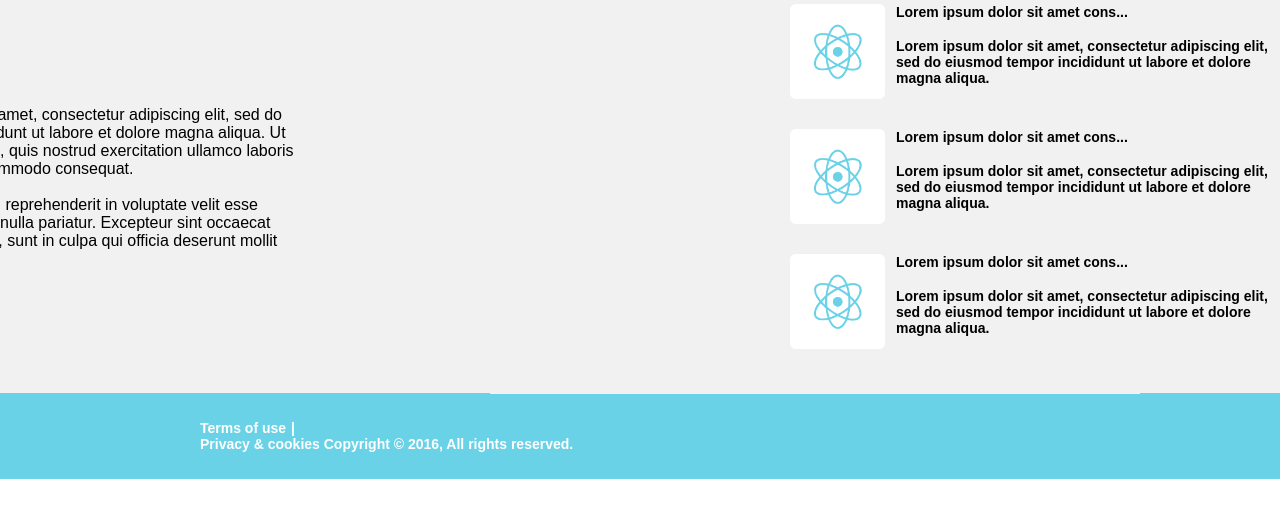
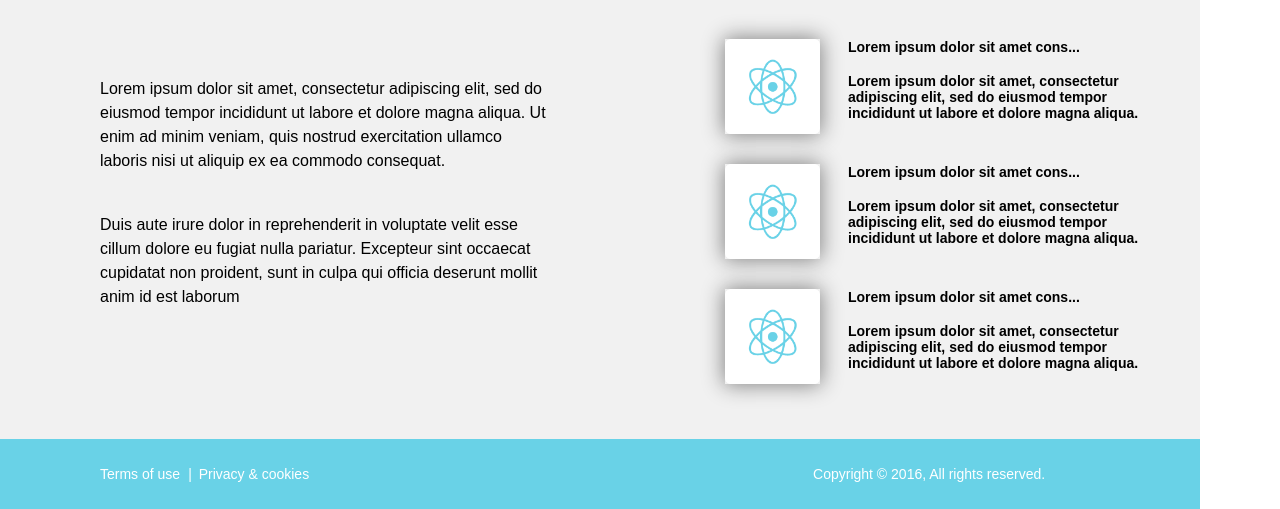
Before and after one commit to elena-protsiuk/lemon-school, a plain HTML site: page 5/index.html in a window 1280 px wide. Shown: the part 1678-2187 px from the top of the page. Before the commit the page ends 2157 px from the top, so only its background shows below. Drawn offline with Linux system fonts and the light colour scheme.

Commit message:
homework5

```diff
--- a/5/css/style.css
+++ b/5/css/style.css
@@ -3,9 +3,12 @@
 .wrapper {
 	background-color: #69d2e7;
 	border-top: 5px solid #fa6900;
+	max-width: 1200px;
+	padding-left: 100px;
+	padding-right: 100px;
 }
 .content {
-	max-width: 1000px;
+	width: 100%;
 	margin-left: auto;
 	margin-right: auto;
 }
@@ -55,6 +58,9 @@ line-height: 1em;
 	background-color: #f1f1f1;
 	padding-bottom: 63px;
 	border-top: 1px solid #f1f1f1;
+	width: 1200px;
+	padding-left: 100px;
+	padding-right: 100px;
 }
 .about-content {
 	background-color: white;
@@ -64,6 +70,7 @@ line-height: 1em;
 	width: 835px;
 	margin-left: auto;
 	margin-right: auto;
+	box-shadow: 0 0 20px 1px grey;
 }
 .about_title {
 	font-size: 36px;
@@ -80,14 +87,18 @@ line-height: 1em;
 	font-size: 22px;
 	text-align: left;
 	padding-bottom: 72px;
+	padding-left: 30px;
+	padding-right: 30px;
 }
 .shape-wrapper {
 	background-color: #f1f1f1;
+	width: 1200px;
 }
 .shape-content {
-	max-width: 1000px;
+	max-width: 100%;
 	margin-left: auto;
 	margin-right: auto;
+	padding-right: 100px;
 }
 .shape-content figure {
 	display: inline-block;
@@ -95,22 +106,28 @@ line-height: 1em;
 .shape-content figcaption {
 	text-align: center;
 	font-size: 24px;
-	margin-left: -20px;
+	margin-left: -25px;
 	padding-top: 25px;
 	padding-bottom: 43px;
 }
 .shape-content .shape1 {
-	padding-left: 90px;
+    padding-left: 185px;
 }
 .shape-content .shape2 {
-	padding: 0 155px;
+	padding: 0 150px;
 }
 .main {
+	width: 1200px;
+	padding-left: 100px;
+	padding-right: 100px;
 	background-color: #fa6900;
 	position: relative;
 	overflow: hidden;
 }
 .orange-content {
+	max-width: 100%;
+	margin-left: auto;
+	margin-right: auto;
 	position: relative;
 }
 .text {
@@ -118,10 +135,11 @@ line-height: 1em;
 	padding-top: 100px;
 	padding-bottom: 100px;
 	max-width: 431px;
+	margin-left: -100px;
 }
 .shape4 {
-	width: 900px;
-	height: 900px;
+	width: 835px;
+	height: 835px;
 	background-color: #fff;
 	border-radius: 50%;
 	position: absolute;
@@ -158,38 +176,47 @@ line-height: 1em;
 .text p {
 	padding-left: 100px;
 }
-aside {
+.latest-wrapper {
 	background-color: #f1f1f1;
-	margin-top: 20px;
-	float: right;
-	max-width: 650px;
+	width: 1200px;
+	padding-left: 100px;
+	padding-right: 100px;
+}
+.latest-content {
+	max-width: 100%;
 	margin-left: auto;
 	margin-right: auto;
 }
-.latest-wrapper {
-	background-color: #f1f1f1;
-}
-.latest-content {
-	width: 1000px;
+.posts {
+	margin-top: 20px;
+	float: right;
+	width: 50%;
 	margin-left: auto;
 	margin-right: auto;
 }
-.aside1 {
-	padding-top: 35px;
-	padding-left: 300px;
+.latest-wrapper .posts p {
+	font-size: 26px;
+	font-weight: 700;
+	padding-left: 125px;
+	padding-top: 90px;
+	padding-bottom: 55px;
+}
+.latest-wrapper .posts img {
+	box-shadow: 0 0 20px 1px grey;
 }
 .logo1 {
 	display: inline-block;
-	padding-top: 30px;
-	margin-right: -150px;
+    padding-left: 125px;
+    padding-bottom: 30px;
+    margin-right: -50px;
 }
 .logo1 img {
 	float: left;
-	margin-right: 11px;
+	margin-right: 28px;
 	width: 95px;
 }
 .logo1 div {
-	padding-left: 11px;
+	padding-left: 28px;
 }
 .latest-post,
 .latest-description {
@@ -197,29 +224,24 @@ aside {
 	font-size: 14px;
 	font-weight: 700;
 }
-.latest-wrapper .aside1 p {
-	font-size: 26px;
-	font-weight: 700;
-	padding-bottom: 20px;
-	padding-top: 25px;
-}
 .logo3 {
 	display: inline-block;
-	padding-top: 30px;
 	padding-bottom: 45px;
-	margin-right: -150px;
+    padding-left: 125px;
+    margin-right: -50px;
 }
 .logo3 img {
 	float: left;
-	margin-right: 11px;
+	margin-right: 28px;
 	width: 95px;
 }
 .logo3 div {
-	padding-left: 11px;
+	padding-left: 28px;
 }
 .logo2 {
 	display: inline-block;
-	margin-left: -400px;
+	padding-top: 93px;
+	padding-bottom: 93px;
 }
 .logo2 img {
 	float: left;
@@ -228,40 +250,50 @@ aside {
 .logo2 div {
 	padding-left: 11px;
 }
-.latest-content {
-	padding-left: 100px;
+.lorem {
+	width: 50%;
+	padding-right: 50px;
+	padding-bottom: 130px;
+	line-height: 150%;
 }
-.header {
-	padding-top: 90px;
+.p-lorem {
+	margin-bottom: 40px;
 }
-.lorem {
-	width: 455px;
-	padding: 125px 0;
-	margin-left: -400px;
+.footer-wrapper {
+	width: 1200px;
+    padding-left:100px;
+    padding-right: 100px;
+    background-color: #69d2e7;
+    clear: both;
+}
+.footer {
+	width: 100%;
+	margin-right: auto;
+	margin-left: auto;
+	font-size: 14px;
+	color: white;
+    padding: 27px 0;
+
 }
 .footer-nav {
 	text-align: left;
 	display: inline-block;
-	padding-left: 100px;
-}
-.footer-nav a {
-	display: inline-block;
-}
-.footer {
-	background-color: #69d2e7;
-	font-size: 14px;
-	color: white;
-	font-weight: 700;
-    padding: 27px 100px;
+	padding-right: 500px;
 }
 .copyright {
 	display: inline-block;
+	text-align: right;
+
+}
+.terms {
 	text-align: left;
+	display: inline-block;
 }
-ul {
-	 list-style-type: none;
+.terms a {
+	text-decoration: none;
+	color: white;
 }
-ul span {
-	display: inline-block;
-	padding-left: 5px;
+span {
+padding-left: 8px;
+padding-right: 3px;
 }
--- a/5/index.html
+++ b/5/index.html
@@ -62,7 +62,7 @@
 	</div>
 	<div class="latest-wrapper">
 		<div class="latest-content">
-			<aside class="aside1">
+			<div class="posts">
 				<p>Latest Post</p>
 				<a href="#" class="logo1">
 					<img src="images/shape3.png" alt="Latest post">
@@ -85,7 +85,7 @@
 					<br><span class="latest-description">Lorem ipsum dolor sit amet, consectetur adipiscing elit, sed do eiusmod tempor incididunt ut labore et dolore magna aliqua.</span>
 					</div>
 				</a>
-			</aside>
+			</div>
 			<div class="header">
 				<a href="#" class="logo2">
 					<img src="images/logo.png" alt="Latest content">
@@ -96,22 +96,23 @@
 				</a>
 			</div>
 			<div class="lorem">
-				<p class="p-lorem">Lorem ipsum dolor sit amet, consectetur adipiscing elit, sed do eiusmod tempor incididunt ut labore et dolore magna aliqua. Ut enim ad minim veniam, quis nostrud exercitation ullamco laboris nisi ut aliquip ex ea commodo consequat.
-				<br><br> Duis aute irure dolor in reprehenderit in voluptate velit esse cillum dolore eu fugiat nulla pariatur. Excepteur sint occaecat cupidatat non proident, sunt in culpa qui officia deserunt mollit anim id est laborum
+				<p class="p-lorem">Lorem ipsum dolor sit amet, consectetur adipiscing elit, sed do eiusmod tempor incididunt ut labore et dolore magna aliqua. Ut enim ad minim veniam, quis nostrud exercitation ullamco laboris nisi ut aliquip ex ea commodo consequat.</p>
+				<p>Duis aute irure dolor in reprehenderit in voluptate velit esse cillum dolore eu fugiat nulla pariatur. Excepteur sint occaecat cupidatat non proident, sunt in culpa qui officia deserunt mollit anim id est laborum
 				</p>
 			</div>
+
 		</div>
 	</div>
+	<div class="footer-wrapper">
 	<div class="footer">
 		<footer>
 		<nav class="footer-nav">
-			<ul>
-				<li><a href="#">Terms of use</a><span>|</span></li>
-				<li><a href="#">Privacy & cookies</a></li>
-			</ul>
+			<p class="terms"><a href="#">Terms of use</a><span>|</span>
+			<a href="#">Privacy & cookies</a></p>
 		</nav>
 		<p class="copyright">Copyright © 2016, All rights reserved.</p>
 		</footer>
 	</div>
+	</div>
 </body>
 </html>
```
